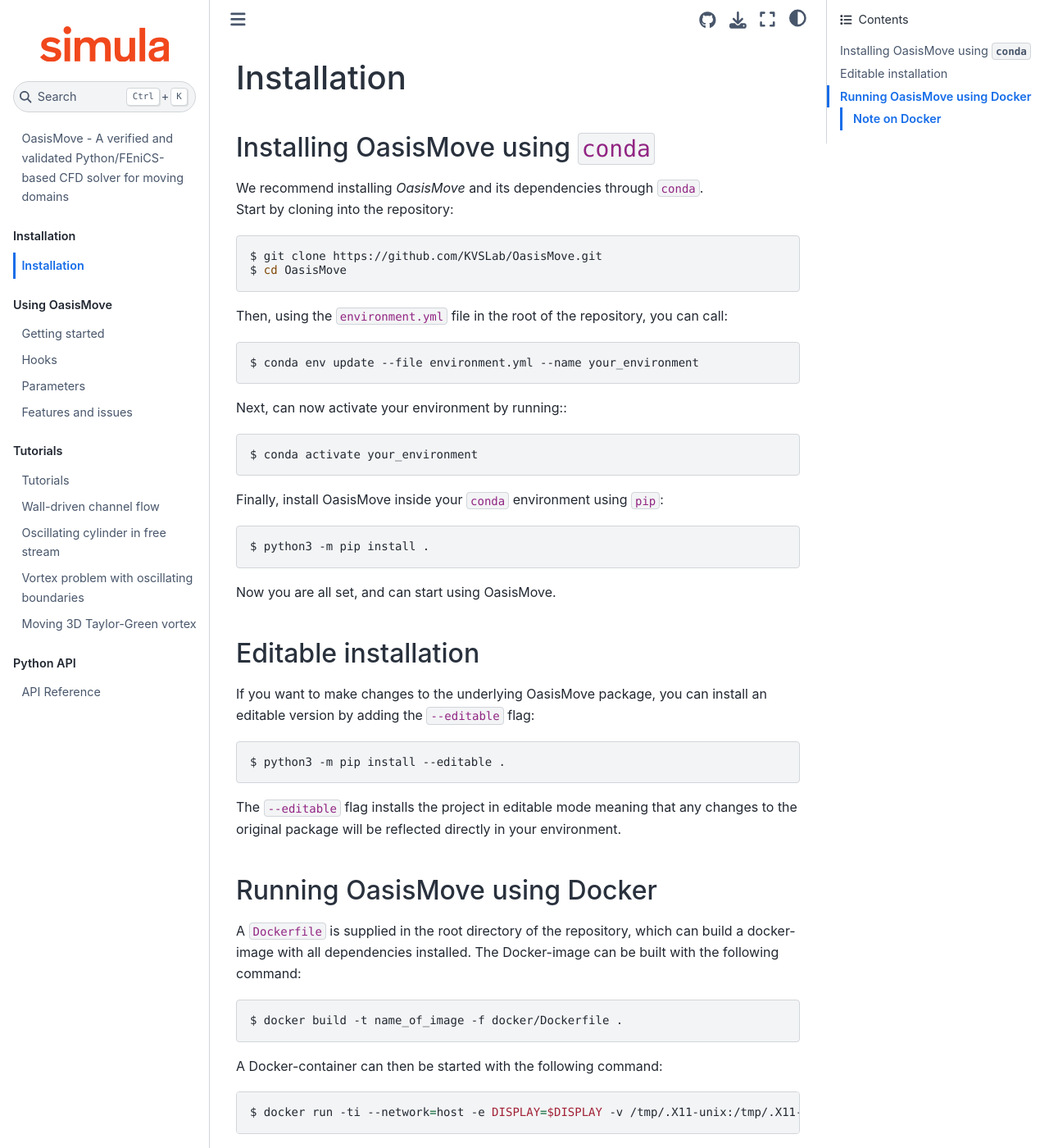
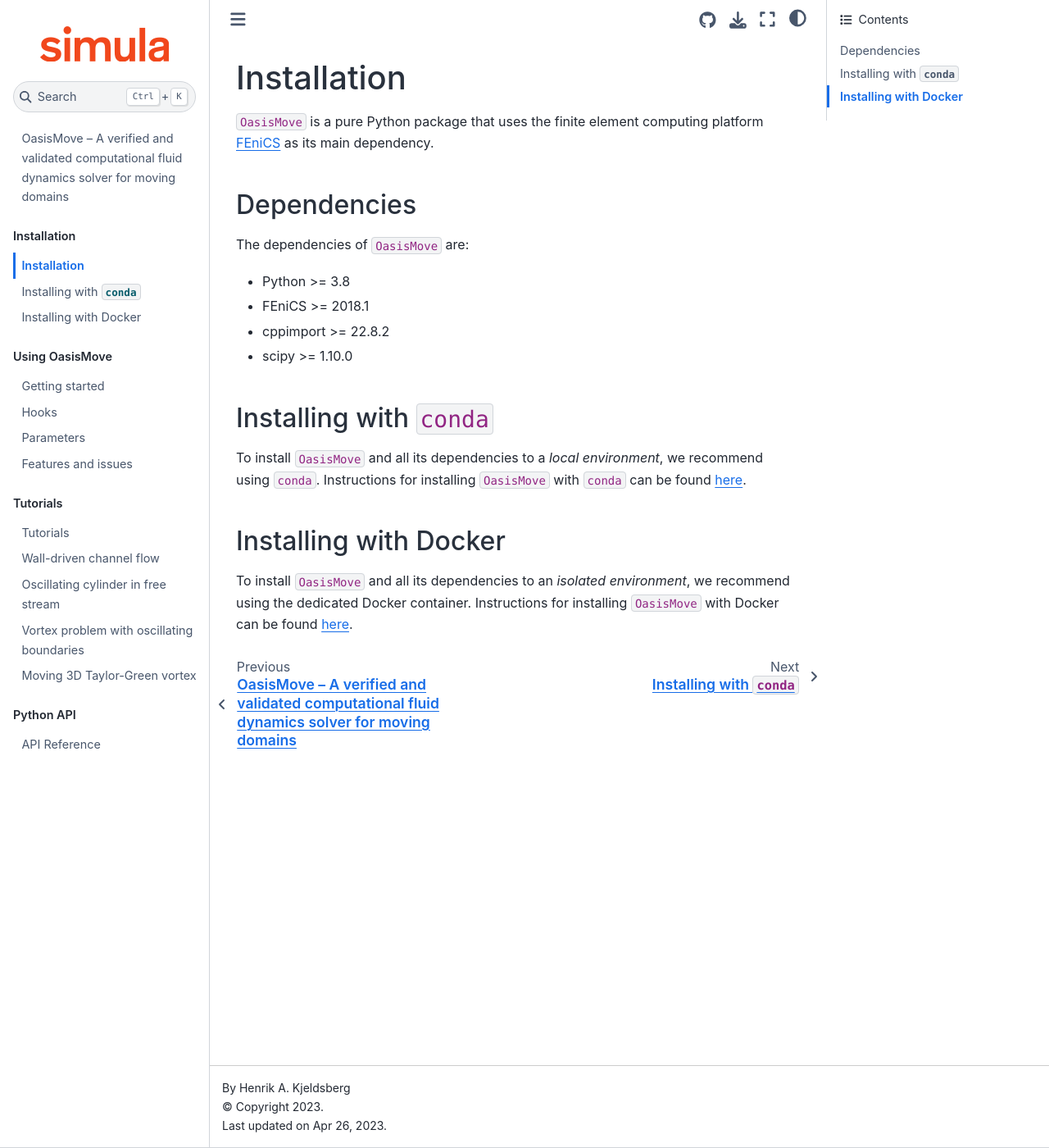
Before and after one commit to KVSlab/OasisMove, a Jupyter Book: the page built from docs/installation.md, in a window 1280 px wide and 1400 px high. Shown: the whole window at 82% size. Built offline with Jupyter Book 1.0.4 settings and Sphinx 7.4.7 and the Sphinx Book theme 1.1.4, drawn with Linux system fonts in a browser that asks for light colours; some of the changed text lies outside the part shown.

Commit message:
Update installation guide

````diff
--- a/docs/_toc.yml
+++ b/docs/_toc.yml
@@ -8,6 +8,8 @@
   - caption: Installation
     chapters:
       - file: installation
+      - file: conda
+      - file: docker
 
   - caption: Using OasisMove
     chapters:
--- /dev/null
+++ b/docs/conda.md
@@ -0,0 +1,83 @@
+(install:conda)=
+
+# Installing with `conda`
+
+Using `conda` for installing `OasisMove` allows you to easily manage dependencies and keep them isolated from your system's
+existing libraries. We recommend this option for developers who want to contribute to the software, but requires
+installation of all the dependencies.
+
+## Prerequisites
+
+- The `conda` package manager must be installed on your computer. It can be installed
+  through [Anaconda](https://www.anaconda.com/) or [Miniconda](https://docs.conda.io/en/latest/miniconda.html).
+
+(install:linux)=
+
+## Installation on Linux or macOS
+
+### Step 1:  Clone the `OasisMove` repository
+
+Start by downloading and navigating to the root directory of `OasisMove` with the following command in your terminal:
+
+``` console
+$ git clone https://github.com/KVSLab/OasisMove.git
+$ cd OasisMove
+```
+
+### Step 2:  Create a `conda` environment
+
+Once you have installed `conda`, create a new environment for `OasisMove` with all its dependencies using the following
+command in your terminal:
+
+``` console
+$ conda env update --file environment.yml --name your_environment
+```
+
+### Step 3: Activate the `conda` environment
+
+After the configuration of the `conda` environment is finished, activate the newly created environment by running the
+following command:
+
+``` console
+$ conda activate your_environment
+```
+
+### Step 4: Install `OasisMove` inside the `conda` environment using `pip`
+
+Finally, you can install the `OasisMove` package inside your environment using `pip`:
+
+``` console
+$ python3 -m pip install .
+```
+
+### Step 5: Verify the installation
+
+You can verify that `OasisMove` is installed correctly by downloading the test dependencies, and running the tests using the
+following commands:
+
+``` console
+$ python3 -m pip install .[test]
+$ python3 -m pytest tests
+```
+
+## Installation on Windows
+
+We recommend Windows users to use [Windows Subsystem for Linux](https://learn.microsoft.com/en-us/windows/wsl/install)
+and follow the [Linux](install:linux) instructions, or use [Docker](install:docker).
+
+Alternatively, Windows users may install the `FEniCS` dependency from source, by following
+the [FEniCS Reference Manual](https://fenics.readthedocs.io/en/latest/installation.html). Then, download the remaining
+dependencies through `conda` by removing the `fenics` dependency inside `environment.yml` and follow the steps of
+the [Linux/macOS](install:linux) installation instructions.
+
+## Editable installation of OasisMove
+
+If you want to make changes to any of the scripts included in `OasisMove`, you can install an editable version on your
+machine by supplying the `--editable` flag:
+
+```
+$ python3 -m pip install --editable .
+```
+
+The `--editable` flag installs the project in editable mode meaning that any changes to the original package will be
+reflected directly in your environment.
--- /dev/null
+++ b/docs/docker.md
@@ -0,0 +1,54 @@
+(install:docker)=
+
+# Installing with Docker
+
+Installing `OasisMove` through Docker may be a good choice if you want to work in an isolated environment that doesn't
+interfere with your system's existing libraries or dependencies. Our Docker image contains `OasisMove` with its
+dependencies, and can be run on any operating system that supports Docker. The image is built to support the AMD64
+architecture, making it compatible with most modern CPUs.
+
+## Prerequisites
+
+- [Docker](https://docs.docker.com/get-docker/) must be installed on your system.
+
+## Step 1: Pull the Docker image
+
+You can pull the Docker image for the latest `OasisMove` package from its
+official [GitHub container registry](https://github.com/KVSlab/OasisMove/pkgs/container/oasismove) using the following command:
+
+``` console
+$ docker pull ghcr.io/kvslab/oasismove:latest
+```
+
+## Step 2: Run the Docker container
+
+After pulling the Docker image, you can run the container using the following command:
+
+``` console
+$ docker run -it ghcr.io/kvslab/oasismove:latest
+```
+
+## Step 3: Verify the installation
+
+You can verify that `OasisMove` is installed correctly by downloading the test dependencies, and running the tests using the
+following commands:
+
+``` console
+$ python3 -m pip install .[test]
+$ python3 -m pytest tests
+```
+
+## Building our own docker image
+
+Instead of pulling the Docker image for `OasisMove` from GitHub, you can build it yourself using the provided `Dockerfile`.
+The Dockerfile can be found in the `docker` folder located in the root of the project repository.
+
+To build the Docker image, open a terminal window and navigate to the `docker` folder of the project. Then, execute the
+following command:
+
+``` console
+docker build -t oasismove .
+```
+
+This command will use the instructions in the `Dockerfile` to create a Docker image with the name `oasismove`. Once the
+Docker image is built, you can run a container from it using the `docker run` command.
--- a/docs/index.md
+++ b/docs/index.md
@@ -1,4 +1,4 @@
-# OasisMove - A verified and validated Python/FEniCS-based CFD solver for moving domains
+# OasisMove – A verified and validated computational fluid dynamics solver for moving domains
 
 [OasisMove](https://github.com/KVSlab/OasisMove) is a high-level/high-performance open-source Navier-Stokes solver written in Python/[FEniCS](https://fenicsproject.org/), and is an extension of the computational fluid dynamics (CFD) solver [Oasis](https://github.com/mikaem/Oasis).
 In OasisMove the Navier-Stokes equations are expressed in the arbitrary Lagrangian-Eulerian formulation, which is suitable for handling moving domains.
--- a/docs/installation.md
+++ b/docs/installation.md
@@ -1,74 +1,24 @@
 # Installation
-## Installing OasisMove using `conda`
 
-We recommend installing *OasisMove* and its dependencies through `conda`.
-Start by cloning into the repository:
+`OasisMove` is a pure Python package that uses the finite element computing
+platform [FEniCS](https://fenicsproject.org/) as its main dependency.
 
-``` console
-$ git clone https://github.com/KVSLab/OasisMove.git
-$ cd OasisMove
-```
+## Dependencies
 
-Then, using the ``environment.yml`` file in the root of the repository, you can call:
+The dependencies of `OasisMove` are:
 
-``` console
-$ conda env update --file environment.yml --name your_environment
-```
+* Python >= 3.8
+* FEniCS >= 2018.1
+* cppimport >= 22.8.2
+* scipy >= 1.10.0
 
-Next, can now activate your environment by running::
+## Installing with `conda`
 
-``` console
-$ conda activate your_environment
-```
+To install `OasisMove` and all its dependencies to a *local environment*, we recommend using `conda`. Instructions for
+installing `OasisMove`
+with `conda` can be found [here](install:conda).
 
-Finally, install OasisMove inside your `conda` environment using `pip`:
+## Installing with Docker
 
-``` console
-$ python3 -m pip install .
-```
-
-Now you are all set, and can start using OasisMove.
-
-## Editable installation
-
-If you want to make changes to the underlying OasisMove package, you can install an editable version by adding the `--editable` flag:
-
-``` console
-$ python3 -m pip install --editable .
-```
-
-The ``--editable`` flag installs the project in editable mode meaning that any changes to the original package will be
-reflected directly in your environment.
-
-## Running OasisMove using Docker
-
-A `Dockerfile` is supplied in the root directory of the repository, which can build a docker-image with all
-dependencies installed. The Docker-image can be built with the following command:
-
-``` console
-$ docker build -t name_of_image -f docker/Dockerfile .
-```
-
-A Docker-container can then be started with the following command:
-
-``` console
-$ docker run -ti --network=host -e DISPLAY=$DISPLAY -v /tmp/.X11-unix:/tmp/.X11-unix -v $(pwd):/root/shared -w /root/shared --rm --shm-size=512m name_of_image
-```
-
-To run the OasisMove GUI, you need to call:
-
-``` console
-$ xhost +local:root
-```
-
-on your system before running the scripts.
-
-### Note on Docker
-
-Remember to call:
-
-``` console
-xhost -local:root
-```
-
-on the host system when you are done running the Docker container.
+To install `OasisMove` and all its dependencies to an *isolated environment*, we recommend using the dedicated Docker
+container. Instructions for installing `OasisMove` with Docker can be found [here](install:docker).
````
Also changed, not shown: docs/getting_started.md (+1 -0 lines).
